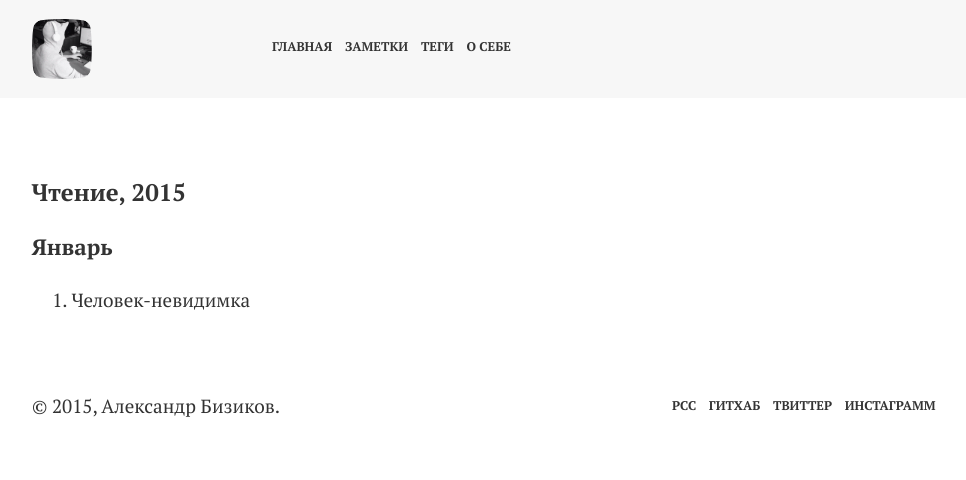
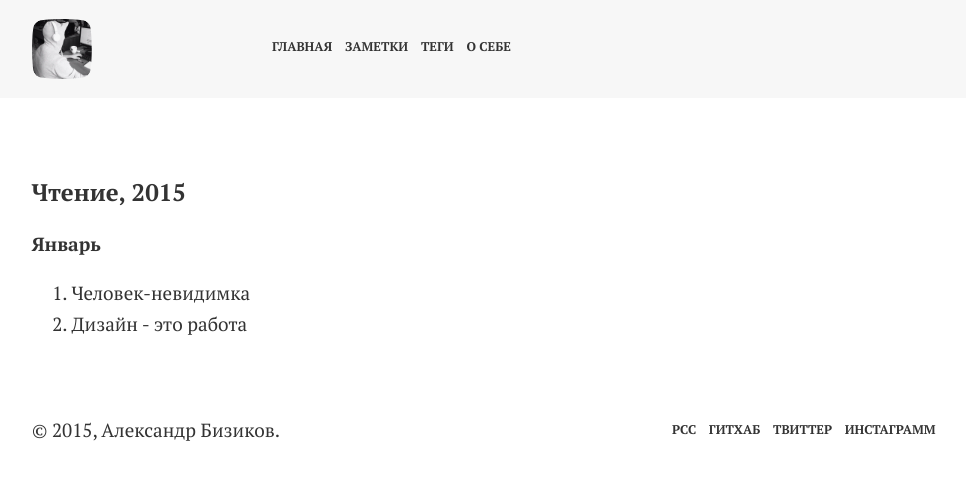
Before and after one commit to anna-vanlee/bizikov.ru, a Jekyll site: the page built from pages/reading/2015.md, in a window 1280 px wide. Shown: the top 480 px of the page, without its empty margins (138-1104 px from the left). Built offline with Jekyll 4.4.1, drawn with Linux system fonts in a browser that asks for light colours.

Commit message:
Добавлена новая прочитанная книга

```diff
--- a/pages/reading/2015.md
+++ b/pages/reading/2015.md
@@ -6,6 +6,7 @@ permalink: /reading/2015/
 description: Список книг которые прочитал
 ---
 
-### Январь
+#### Январь
 
 1. Человек-невидимка
+2. Дизайн - это работа
```
